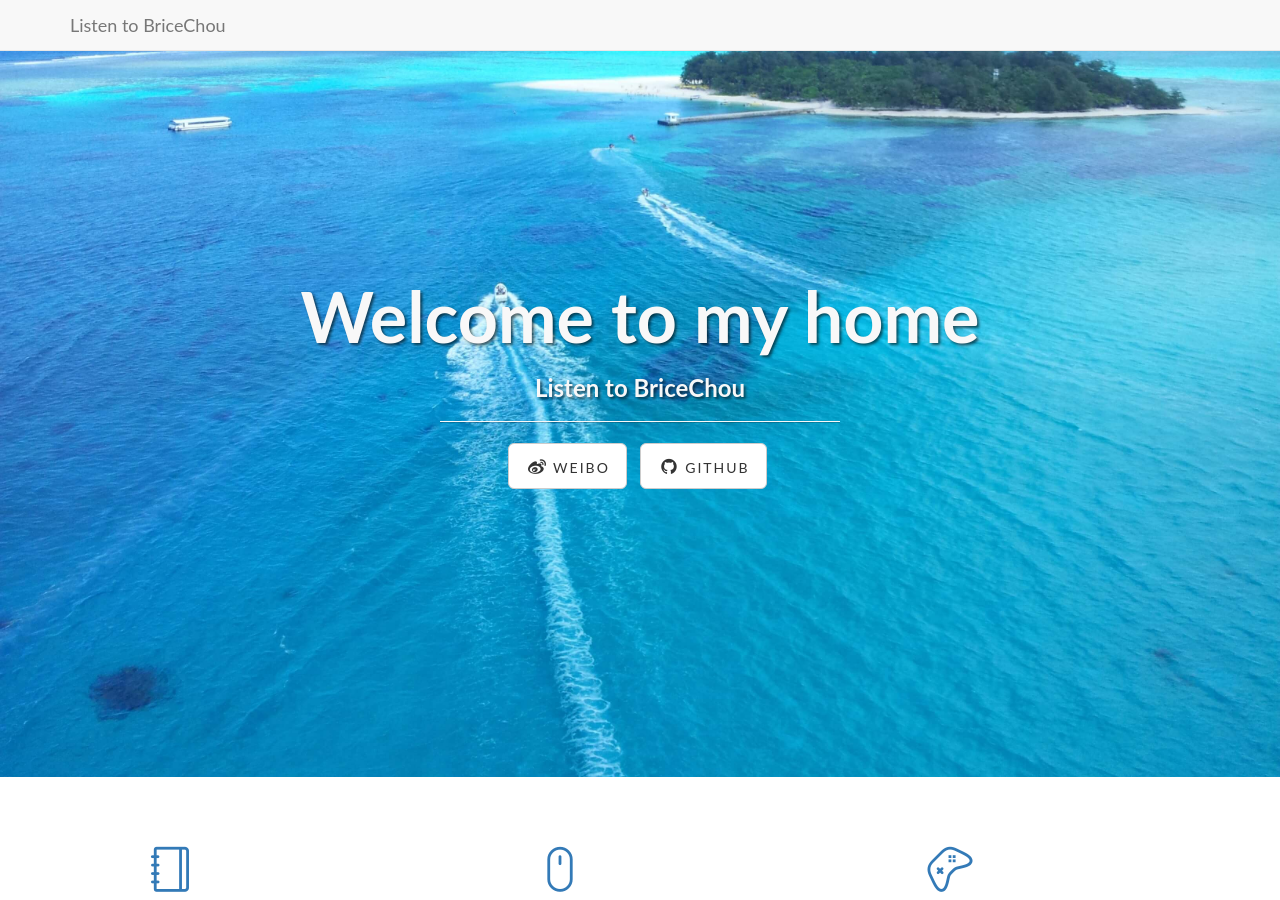
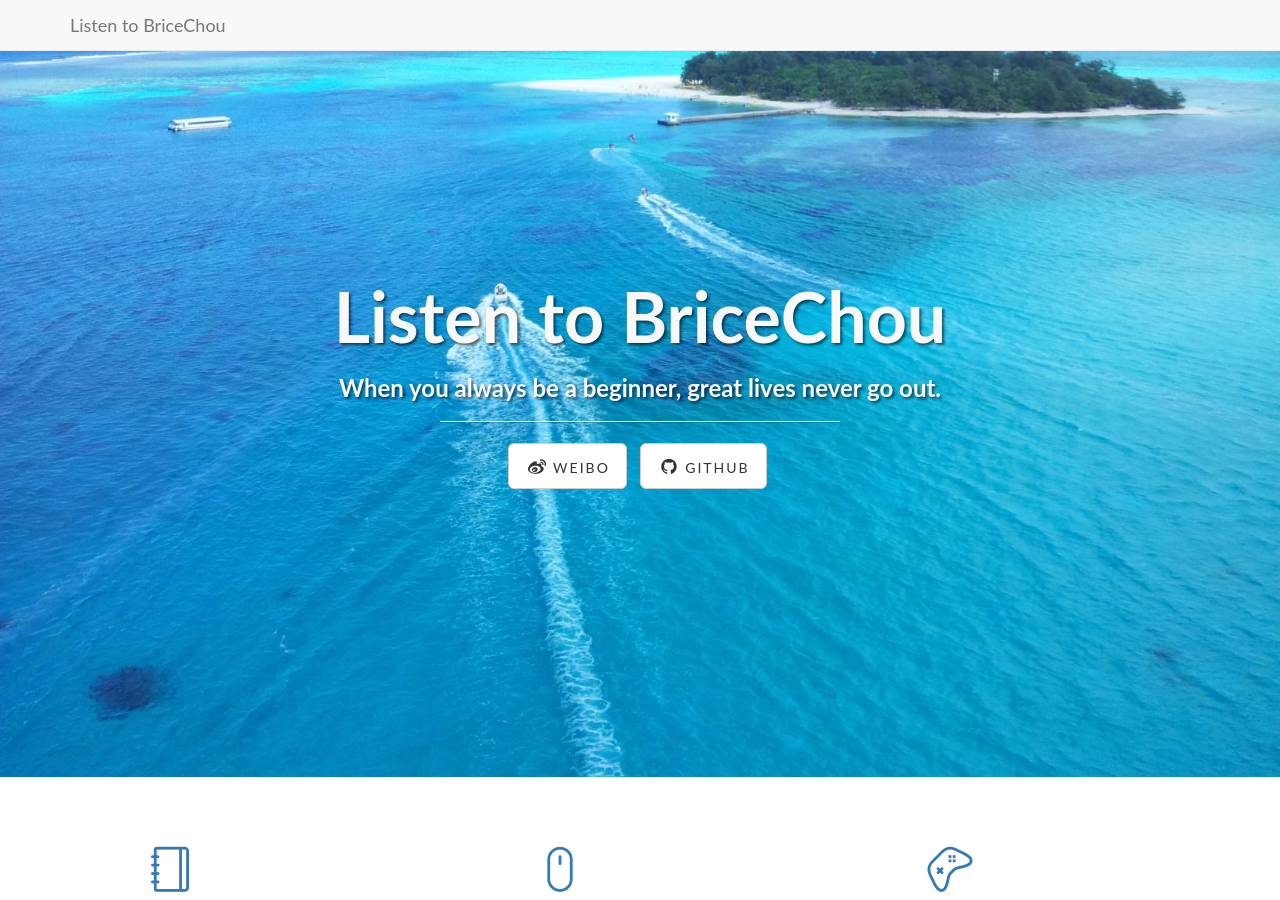
Before and after one commit to BriceChou/bricechou.github.io, a Jekyll site: the page built from index.html, in a window 1280 px wide and 900 px high. Built offline with Jekyll 4.4.1, drawn with Linux system fonts in a browser that asks for light colours; nearby versions of some CDN libraries; a style sheet for code colours, icons or effects is not loaded.

Commit message:
update the homepage greeting

```diff
--- a/index.html
+++ b/index.html
@@ -1,6 +1,5 @@
 ---
 layout: default
-title: Welcome to my home
-subTitle: Listen to BriceChou
-description: When you always be a beginner, great lives never go out.
+title: Listen to BriceChou
+subTitle: When you always be a beginner, great lives never go out.
 ---
```
